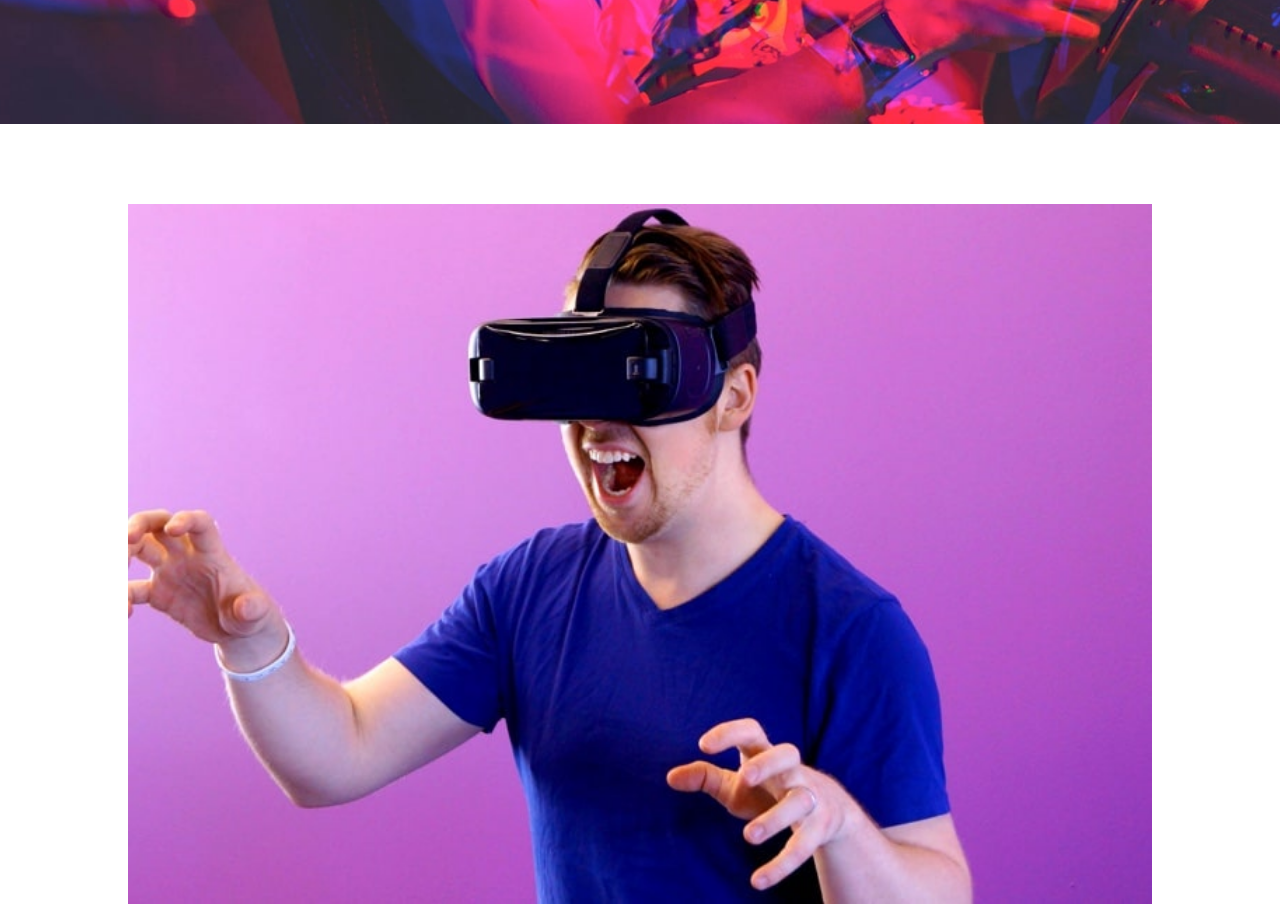
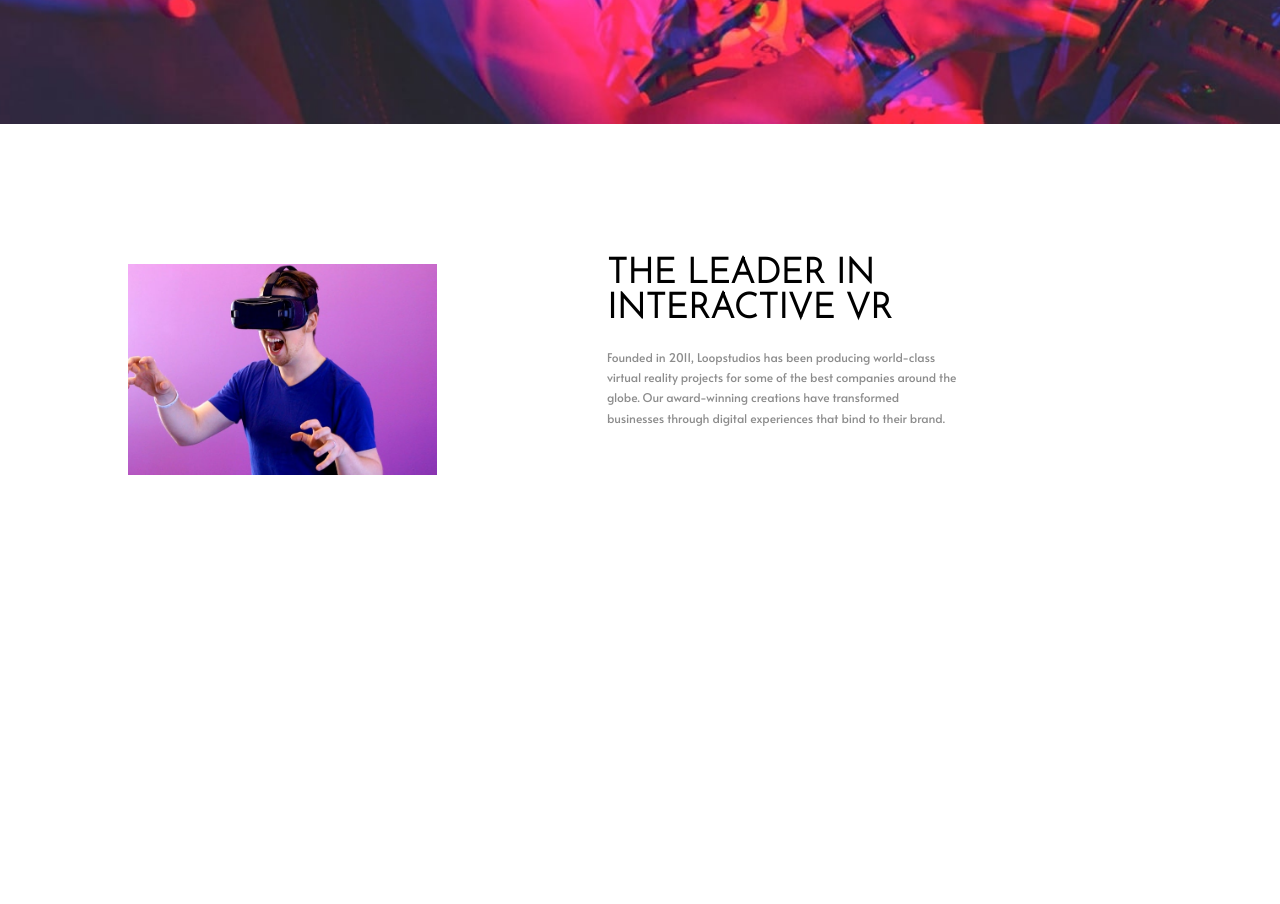
Before and after one commit to AmanGupta1703/Loopstudios-Landing-Page-FEM, a plain HTML site: page index.html in a window 1280 px wide. Shown: the part 500-1404 px from the top of the page. After the commit the page ends 1003 px from the top, so only its background shows below. Drawn offline with Linux system fonts and the light colour scheme.

Commit message:
Adjust hero section padding and layout for larger screens

```diff
--- a/sass/partials/_hero.scss
+++ b/sass/partials/_hero.scss
@@ -1,4 +1,5 @@
 .hero {
+  position: relative;
   &__img {
     width: 100%;
     object-fit: cover;
@@ -23,4 +24,30 @@
     line-height: 1.7;
     margin-top: 1.2rem;
   }
+
+  @media (min-width: 920px) {
+    display: flex;
+
+    &__img {
+      width: 95%;
+    }
+
+    &__text-container {
+      background-color: var(--color-white);
+      text-align: left;
+      position: absolute;
+      padding: 7.5rem;
+      bottom: -2.5rem;
+      right: 12rem;
+      width: 50rem;
+    }
+
+    &__title {
+      font-size: 3.5rem;
+    }
+
+    &__text {
+      margin-top: 2rem;
+    }
+  }
 }
--- a/sass/partials/_section.scss
+++ b/sass/partials/_section.scss
@@ -2,4 +2,10 @@
   &--hero {
     padding-top: 8rem;
   }
+
+  @media (min-width: 920px) {
+    &--hero {
+      padding-top: 14rem;
+    }
+  }
 }
```
Also changed, not shown: css/style.css.
